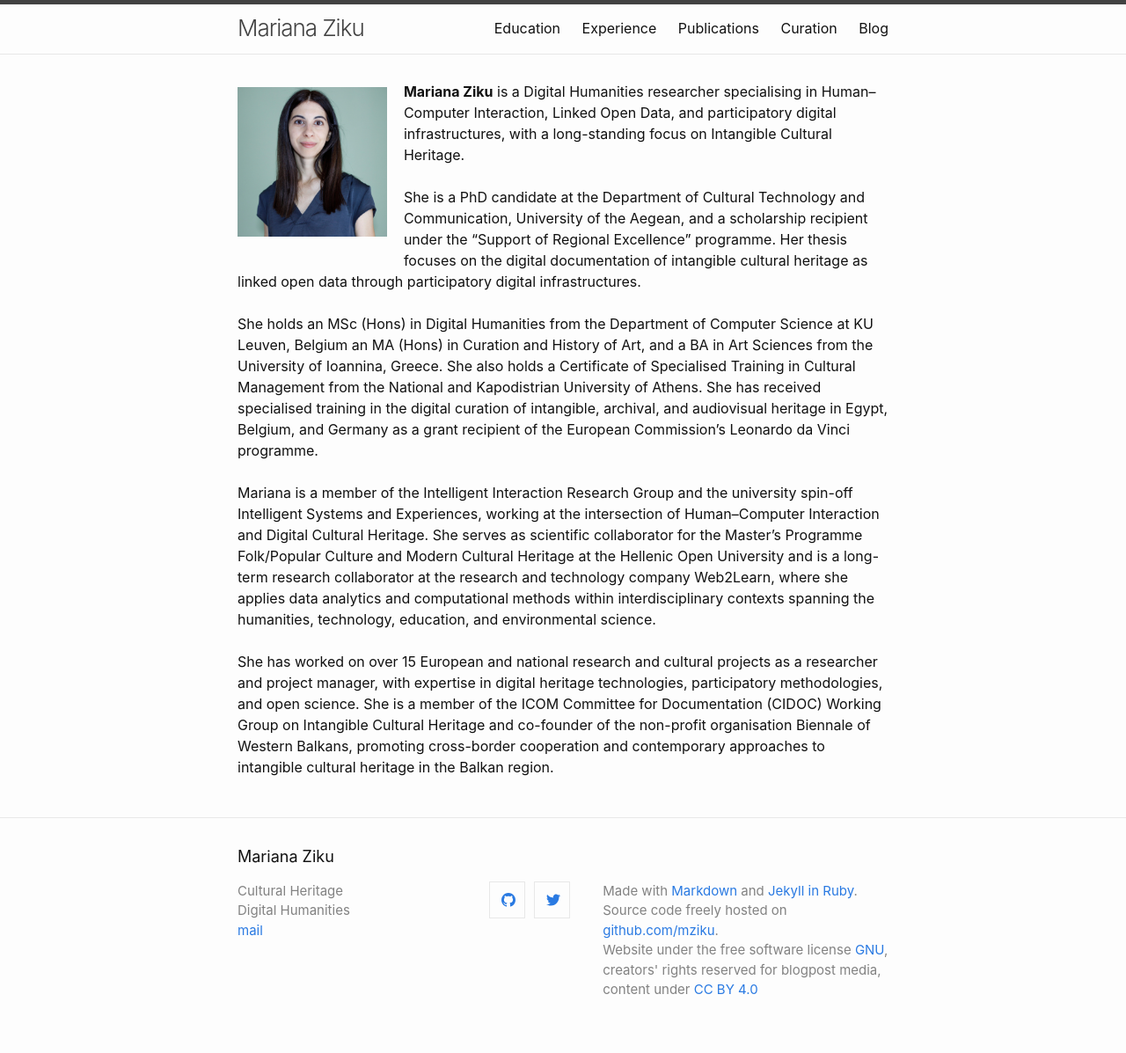
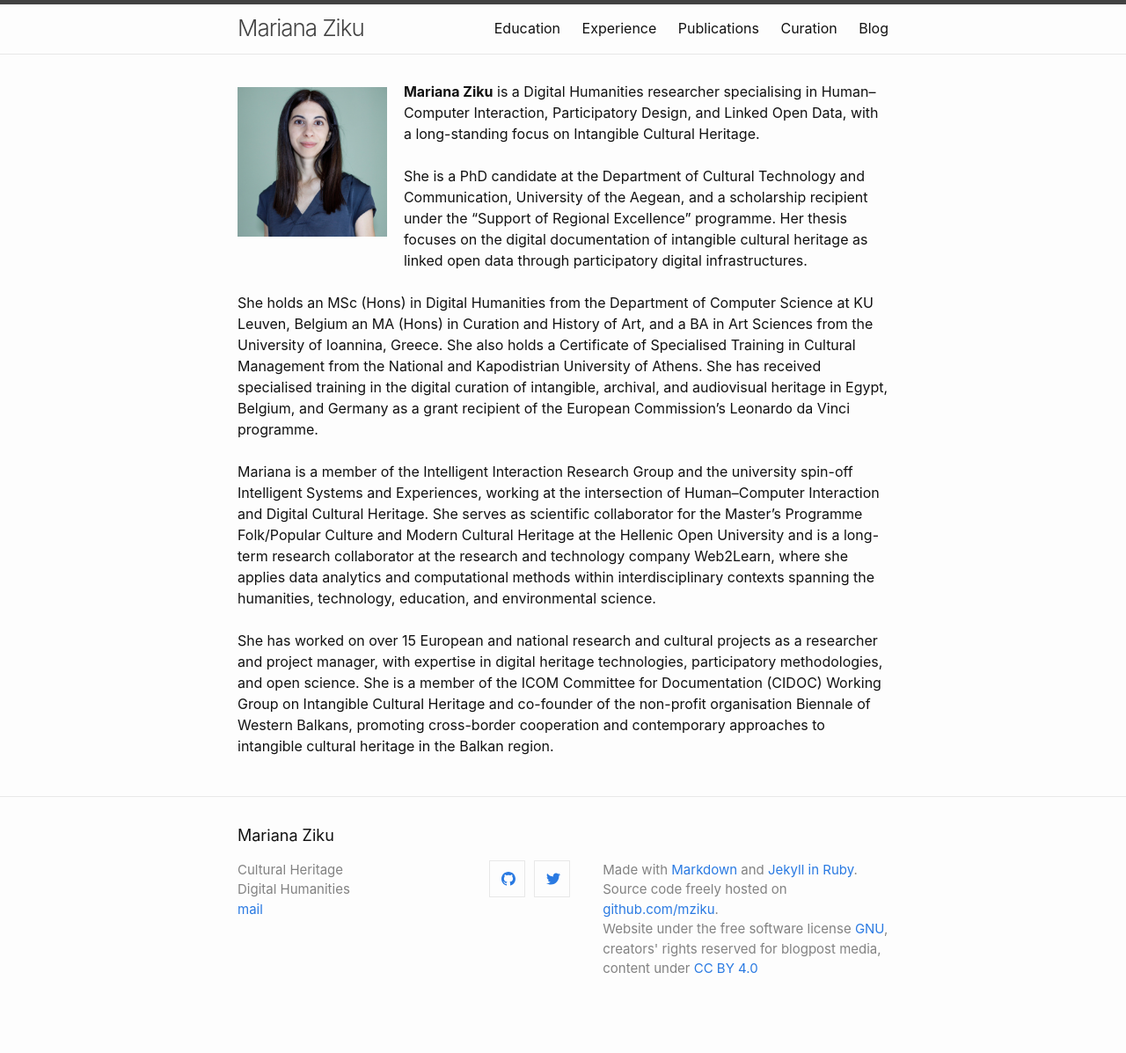
Before and after one commit to mziku/mziku.github.io, a Jekyll site: the page built from index.md, in a window 1280 px wide. Shown: the whole page at 88% size. Built offline with Jekyll 4.4.1, drawn with Linux system fonts in a browser that asks for light colours; our own code applies the rules of GitHub Pages for plain Markdown files; after the commit the page ends 1173 px from its top, so only the background shows below that.

Commit message:
Update index.md

```diff
--- a/index.md
+++ b/index.md
@@ -1,5 +1,5 @@
 <p style="float: left;"><img src="https://mziku.github.io/images/mziku_photo.jpg" style="float:left; margin-top:2mm; margin-right:5mm; margin-left:5;" alt="mariana-ziku-profile-picture" width="170" height="auto"></p>
-**Mariana Ziku** is a Digital Humanities researcher specialising in Human–Computer Interaction, Linked Open Data, and participatory digital infrastructures, with a long-standing focus on Intangible Cultural Heritage.
+**Mariana Ziku** is a Digital Humanities researcher specialising in Human–Computer Interaction, Participatory Design, and Linked Open Data, with a long-standing focus on Intangible Cultural Heritage.
 <br>
 <br>
 She is a PhD candidate at the Department of Cultural Technology and Communication, University of the Aegean, and a scholarship recipient under the “Support of Regional Excellence” programme. Her thesis focuses on the digital documentation of intangible cultural heritage as linked open data through participatory digital infrastructures.
```
